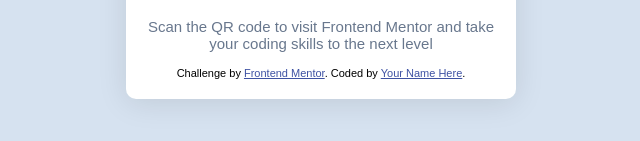
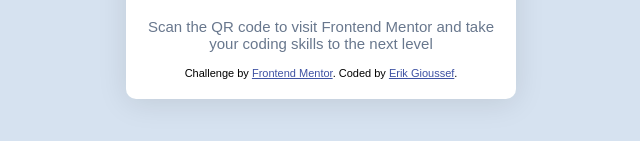
Before and after one commit to EricOS-83/challenge-1-qr-code, a plain HTML site: page qr-code-component-main/index.html in a window 1280 px wide. Shown: the part 623-764 px from the top of the page, 319-959 px from the left. Drawn offline with Linux system fonts and the light colour scheme.

Commit message:
attribution

```diff
--- a/qr-code-component-main/index.html
+++ b/qr-code-component-main/index.html
@@ -70,7 +70,7 @@
 
     <div class="attribution">
       Challenge by <a href="https://www.frontendmentor.io?ref=challenge" target="_blank">Frontend Mentor</a>.
-      Coded by <a href="#">Your Name Here</a>.
+      Coded by <a href="#">Erik Gioussef</a>.
     </div>
   </div>
 </body>
```
